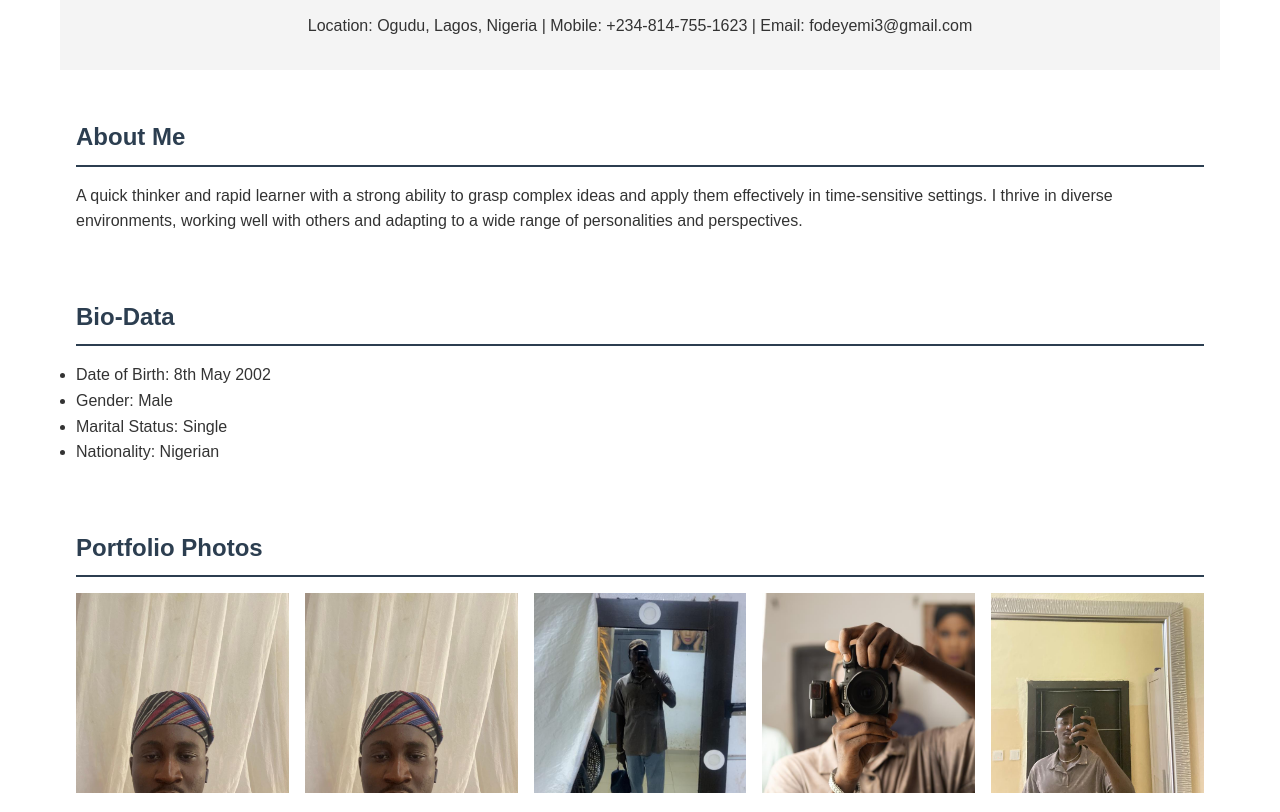
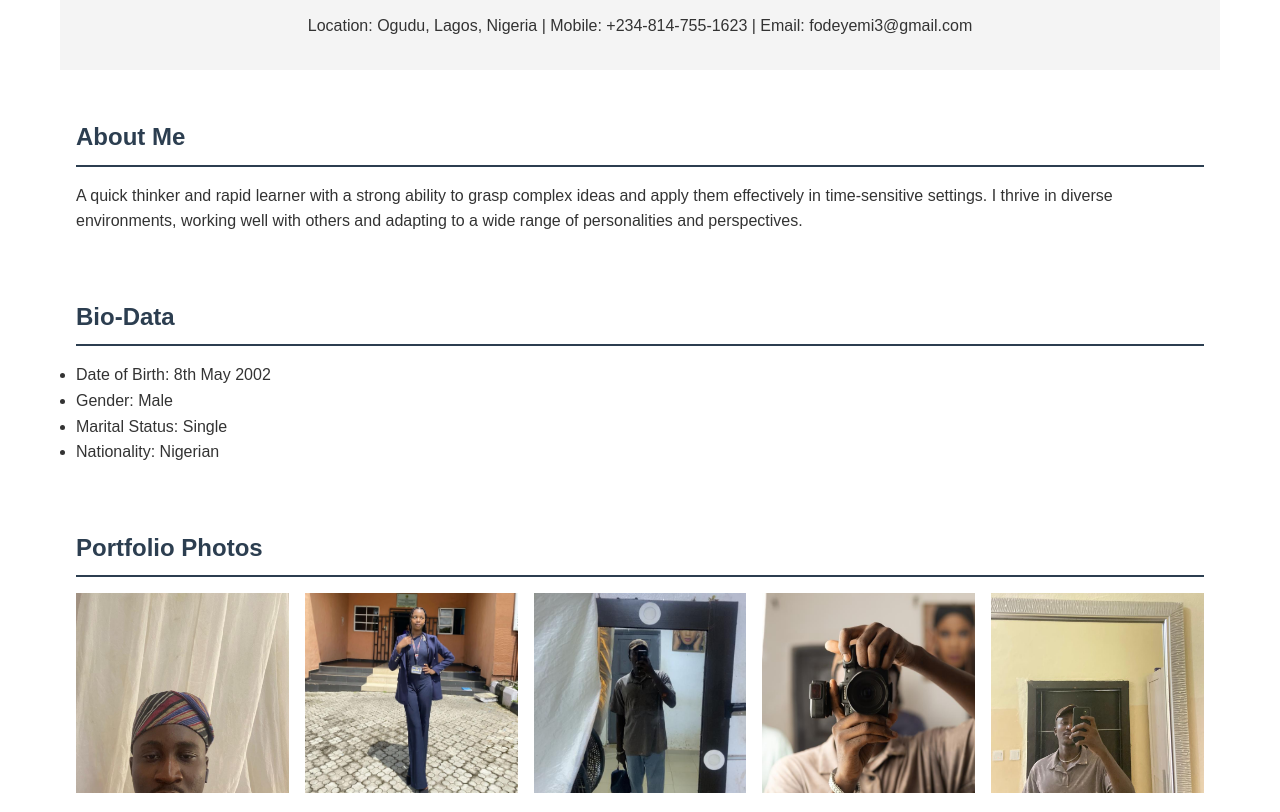
Before and after one commit to Macky124/work.github.io, a plain HTML site: page index.html in a window 1280 px wide. Shown: the part 140-952 px from the top of the page. Drawn offline with Linux system fonts and the light colour scheme.

Commit message:
index.html

```diff
--- a/index.html
+++ b/index.html
@@ -120,7 +120,7 @@
                 <img src="IMG-20250404-WA0032.jpg" alt="Portfolio Image 1">
             </div>
             <div class="photo-container">
-                <img src="IMG-20250404-WA0032.jpg" alt="Portfolio Image 2">
+                <img src="IMG-20250404-WA00311.jpg" alt="Portfolio Image 2">
             </div>
             <div class="photo-container">
                 <img src="IMG-20250404-WA0035.jpg" alt="Portfolio Image 3">
```
